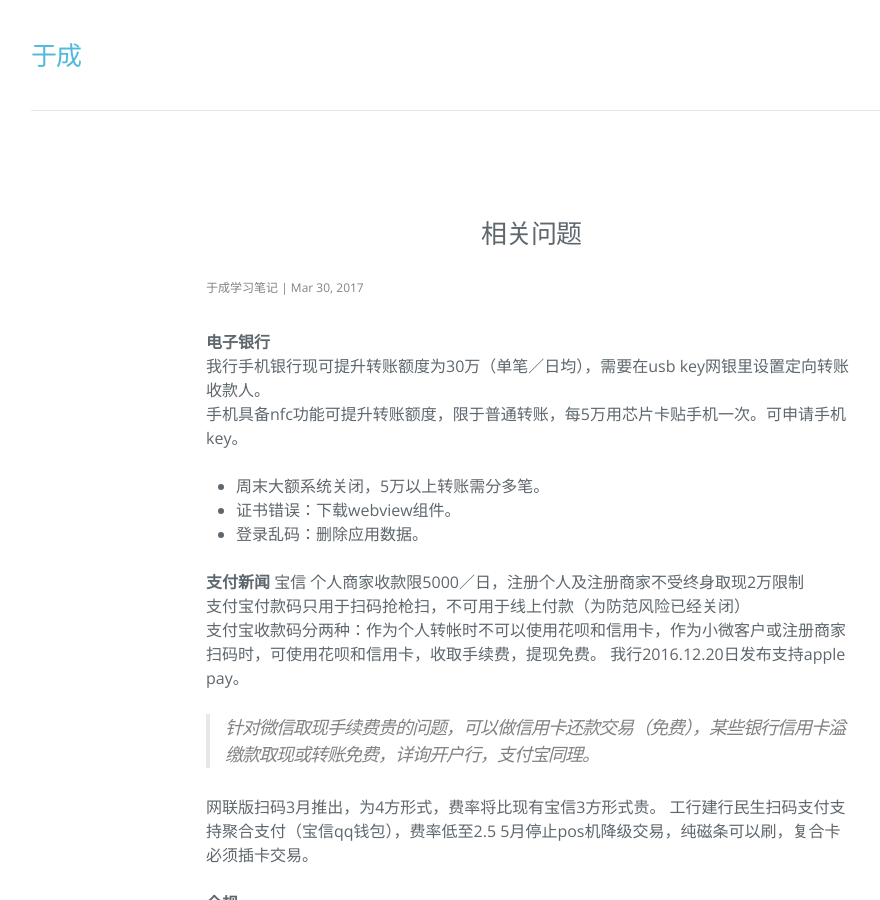
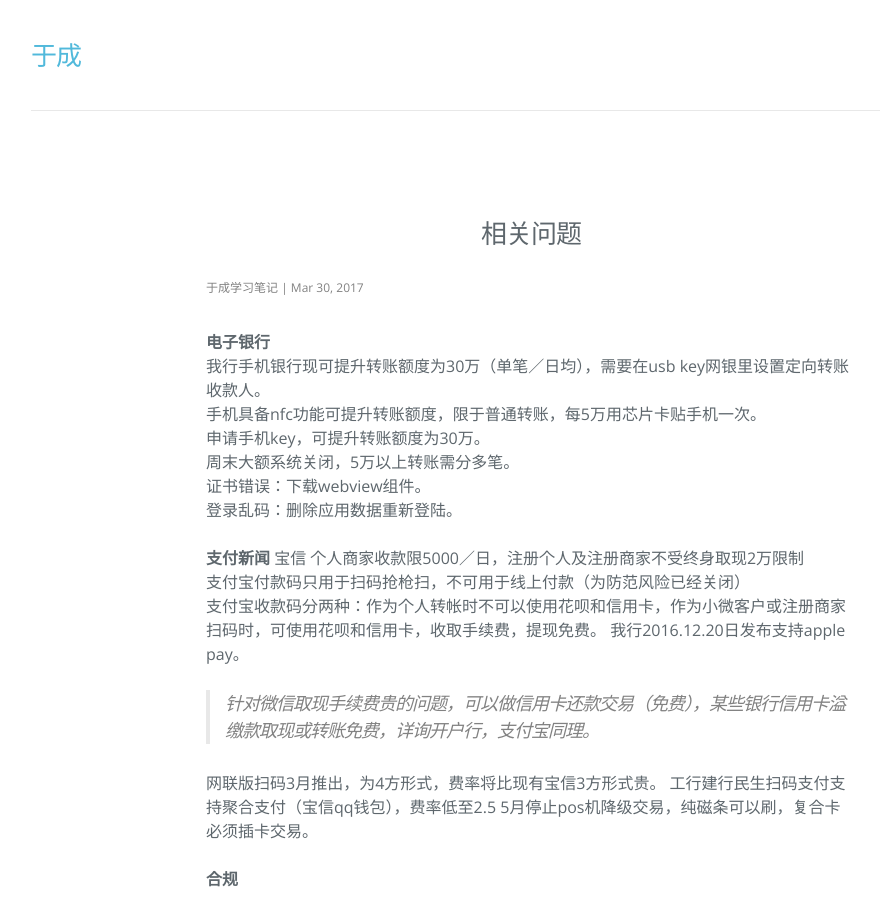
Before and after one commit to hebbank/jekyll, a Jekyll site: the page built from _posts/2017-03-30-xg.md, in a window 1280 px wide and 900 px high. Shown: the whole window, without its empty margins (109-989 px from the left). Built offline with Jekyll 4.4.1, drawn with Linux system fonts in a browser that asks for light colours; nearby versions of some CDN libraries.

Commit message:
Update 相关问题

```diff
--- a/_posts/2017-03-30-xg.md
+++ b/_posts/2017-03-30-xg.md
@@ -6,10 +6,11 @@ tags: ''
 ---
 **电子银行**
 我行手机银行现可提升转账额度为30万（单笔／日均），需要在usb key网银里设置定向转账收款人。
-手机具备nfc功能可提升转账额度，限于普通转账，每5万用芯片卡贴手机一次。可申请手机key。
-* 周末大额系统关闭，5万以上转账需分多笔。
-* 证书错误：下载webview组件。
-* 登录乱码：删除应用数据。
+手机具备nfc功能可提升转账额度，限于普通转账，每5万用芯片卡贴手机一次。
+申请手机key，可提升转账额度为30万。
+周末大额系统关闭，5万以上转账需分多笔。
+证书错误：下载webview组件。
+登录乱码：删除应用数据重新登陆。
 
 **支付新闻**
 宝信 个人商家收款限5000／日，注册个人及注册商家不受终身取现2万限制
```
